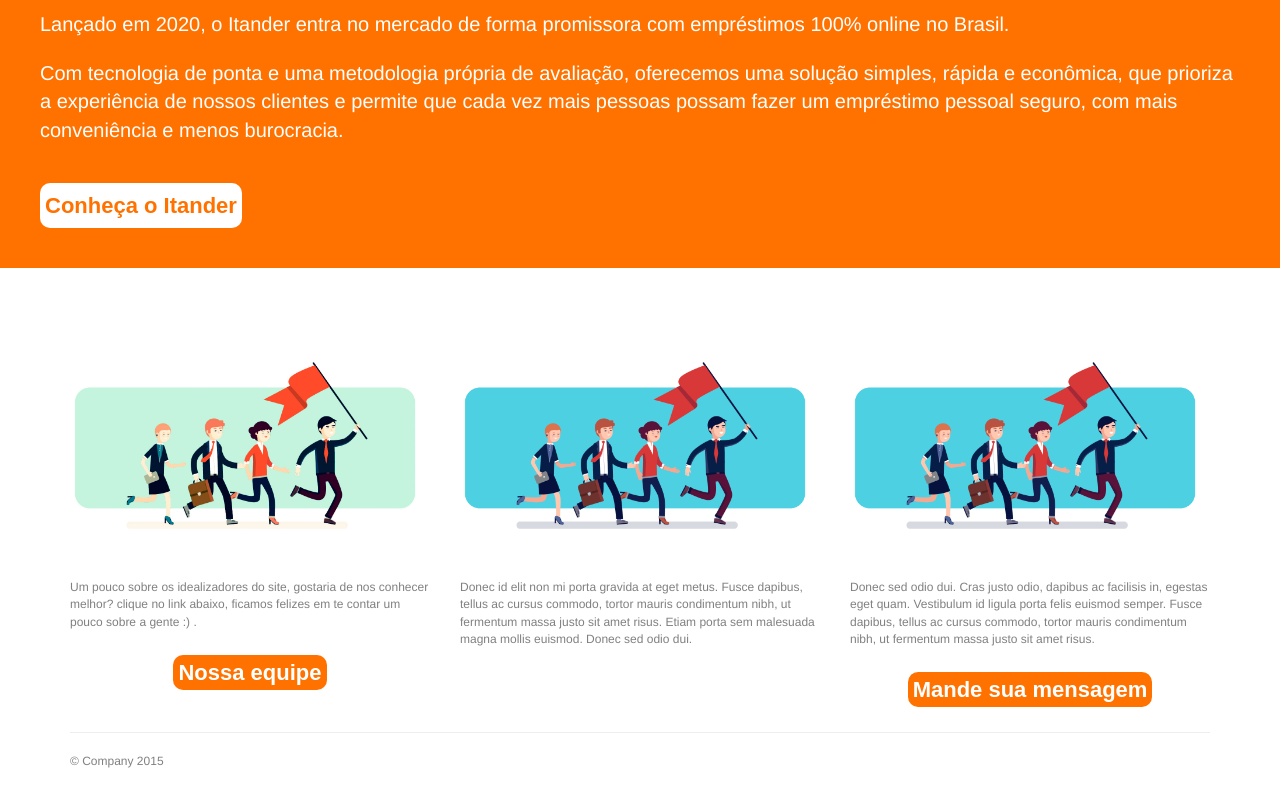
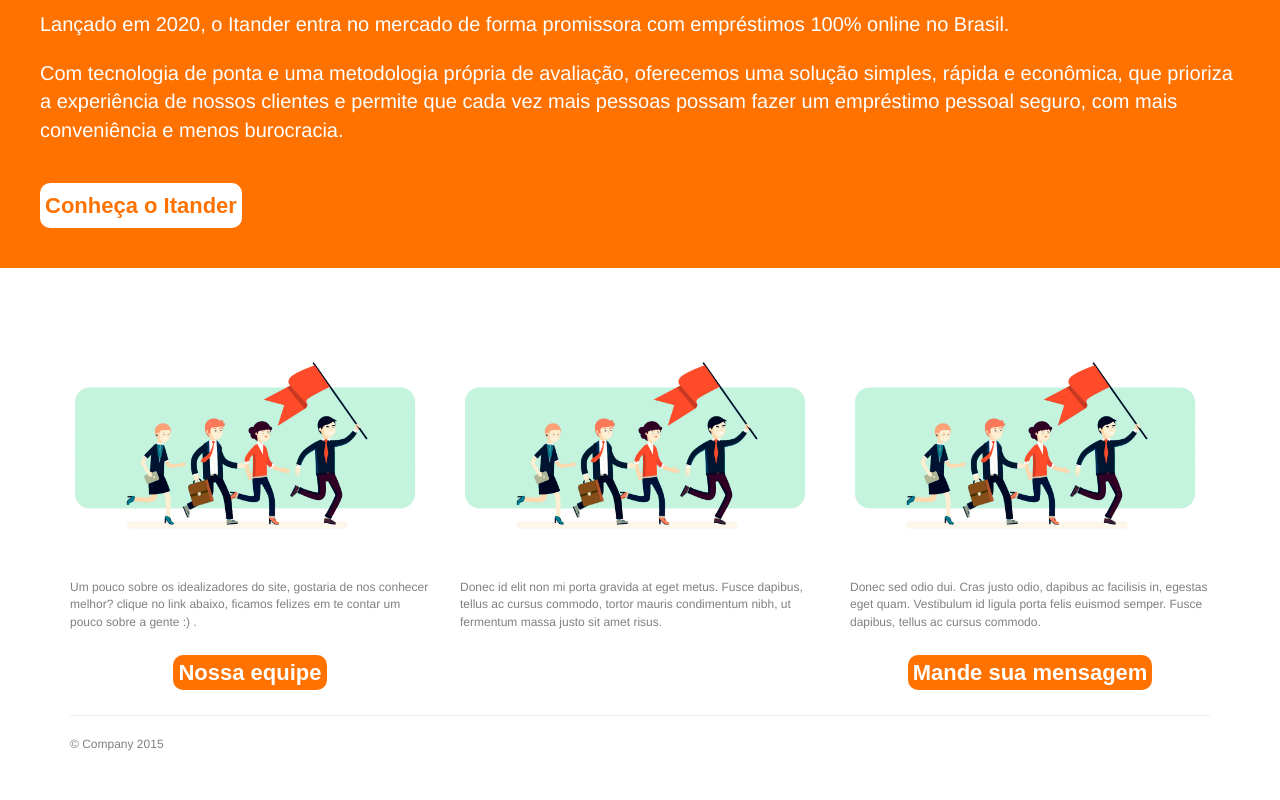
Before and after one commit to RzorX/lendmoney, a website: page public_html/index.html in a window 1280 px wide. Shown: the part 1359-2159 px from the top of the page. Drawn offline with nearby package versions, Linux system fonts and the light colour scheme.

Commit message:
Update index.html

```diff
--- a/public_html/index.html
+++ b/public_html/index.html
@@ -196,21 +196,21 @@
                     <div class="team">
                         <div class="team2">
                             <picture class='teamphoto'>
-                                <img class="photo" src="img/equipe.png" alt="Nossa equipe">
+                                <img class="photo" src="img/equipe_edited.jpg" alt="Nossa equipe">
                             </picture>
                         </div>
                     </div>
-                    <p>Donec id elit non mi porta gravida at eget metus. Fusce dapibus, tellus ac cursus commodo, tortor mauris condimentum nibh, ut fermentum massa justo sit amet risus. Etiam porta sem malesuada magna mollis euismod. Donec sed odio dui. </p>
+                    <p>Donec id elit non mi porta gravida at eget metus. Fusce dapibus, tellus ac cursus commodo, tortor mauris condimentum nibh, ut fermentum massa justo sit amet risus.</p>
                 </div>
                 <div class="col-md-4">
                     <div class="team">
                         <div class="team2">
                             <picture class='teamphoto'>
-                                <img class="photo" src="img/equipe.png" alt="Nossa equipe">
+                                <img class="photo" src="img/equipe_edited.jpg" alt="Nossa equipe">
                             </picture>
                         </div>
                     </div>
-                    <p>Donec sed odio dui. Cras justo odio, dapibus ac facilisis in, egestas eget quam. Vestibulum id ligula porta felis euismod semper. Fusce dapibus, tellus ac cursus commodo, tortor mauris condimentum nibh, ut fermentum massa justo sit amet risus.</p>
+                    <p>Donec sed odio dui. Cras justo odio, dapibus ac facilisis in, egestas eget quam. Vestibulum id ligula porta felis euismod semper. Fusce dapibus, tellus ac cursus commodo.</p>
                     <p class="tq"><a class="nossa-equipe" href="#" role="button">Mande sua mensagem</a></p>
                 </div>
             </div>
```
